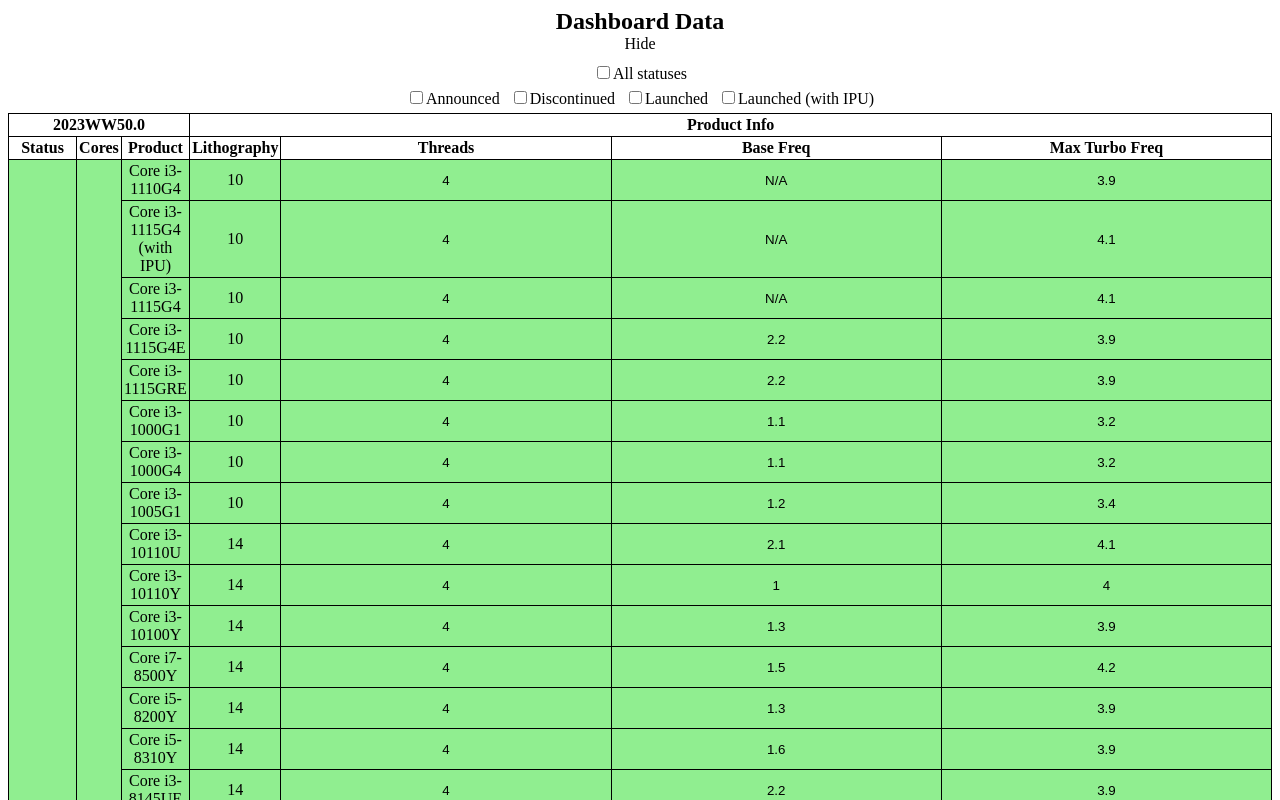
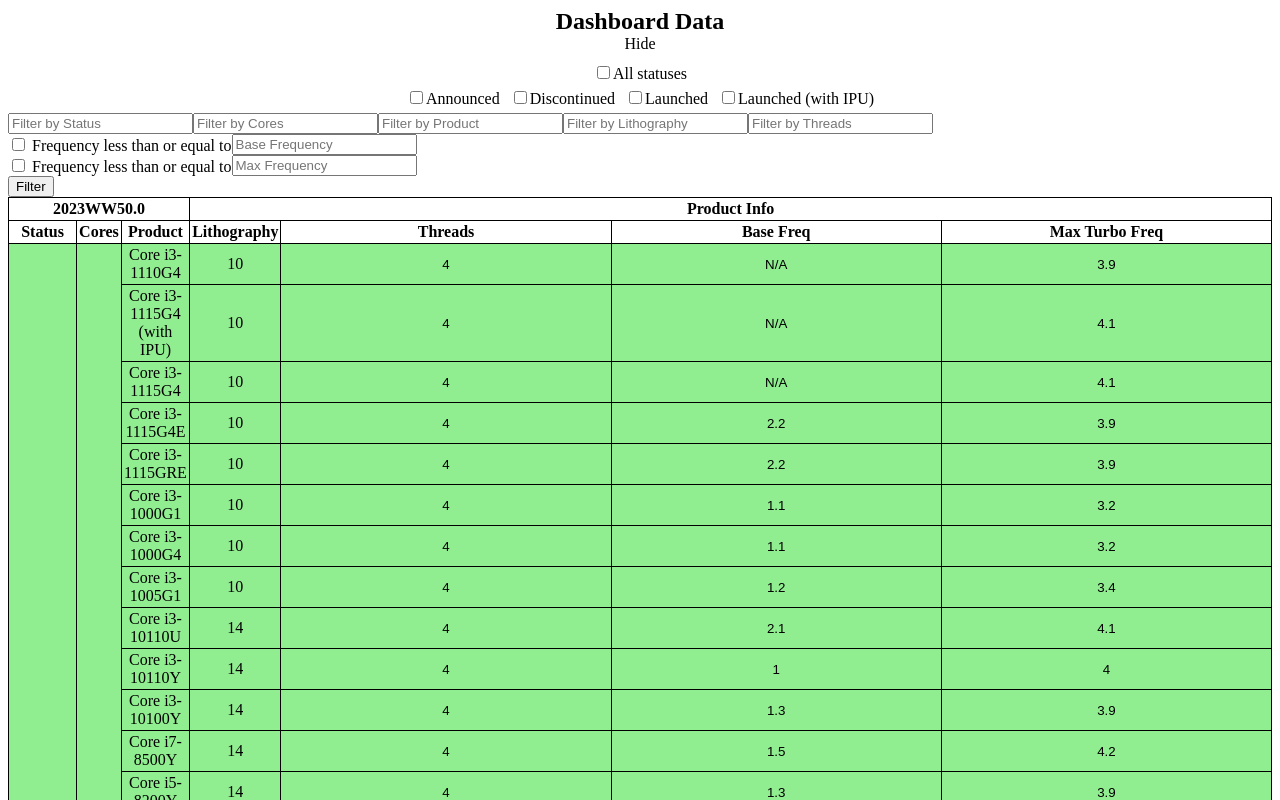
Before and after one commit to isaacsun0813/dashboard-sla-isaac-sun, a Vue app: page / in a window 1280 px wide. Shown: the top 800 px of the page. Built offline with nearby package versions, Linux system fonts and the light colour scheme.

Commit message:
Finished filtering code
TODO:
1. Make sure the UI a bit more aesthetically pleasing

2. Fix a minor bug with the less than filtering

```diff
--- a/src/components/PaginationControls.vue
+++ b/src/components/PaginationControls.vue
@@ -19,22 +19,15 @@
       type: Number,
       required: true
     },
-    productDataBystatus: { // New prop to receive the structured data for pagination
-      type: Object,
-      required: true
-    },
-    numberOfPages: { // Number of items per page
-      type: Number,
-      required: true
-    }
   },
   setup(props, { emit }) {
     // Convert props to refs
-    const { pageNumber, totalPages,productDataBystatus,numberOfPages} = toRefs(props);
+    const { pageNumber, totalPages} = toRefs(props);
 
     // Methods
     const nextPage = () => {
         console.log("CALLEd")
+
       if (pageNumber.value < totalPages.value - 1) {
         emit('change-page', pageNumber.value + 1);
       }
@@ -46,27 +39,15 @@
       }
     };
 
-    const calculateTotalPages = computed(() =>{
-        let total = 0;
-        for (const status in productDataBystatus.value.data){
-          for (const val in productDataBystatus.value.data[status]){
-            total += productDataBystatus.value.data[status][val].length;
-          }
-        }
-
-        return Math.ceil(total/numberOfPages.value);
-      });
     const displayPageNumber = computed(() => {
-        if (calculateTotalPages.value == 0){
+        if (totalPages == 0){
           return 0 ;
         }
         return pageNumber.value+1;
       });
     return {
       pageNumber,
-      totalPages,
       displayPageNumber,
-      calculateTotalPages,
       nextPage,
       previousPage
     };
--- /dev/null
+++ b/src/components/SearchBar.vue
@@ -0,0 +1,67 @@
+<template>
+    <div class="search-bar">
+      <input v-model="filters.status" placeholder="Filter by Status" />
+      <input v-model.number="filters.cores" placeholder="Filter by Cores" type="number" />
+      <input v-model="filters.product" placeholder="Filter by Product" />
+      <input v-model="filters.lithography" placeholder="Filter by Lithography" />
+      <input v-model.number="filters.threads" placeholder="Filter by Threads" type="number" />
+      <div class="base-frequency">
+        <label>
+          <input type="checkbox" v-model="filters.freqCheckbox" />
+          Frequency less than or equal to
+        </label>
+        <input v-model.number="filters.baseFreq" placeholder="Base Frequency" type="number" />
+      </div>
+      <div class="frequency-filter">
+        <label>
+          <input type="checkbox" v-model="filters.freqCheckbox" />
+          Frequency less than or equal to
+        </label>
+        <input v-model.number="filters.maxFreq" placeholder="Max Frequency" type="number" />
+      </div>
+      <button @click="applyFilters">Filter</button>
+    </div>
+  </template>
+
+  <script>
+  import { ref } from 'vue';
+
+  export default {
+    name: 'SearchBar',
+    setup(_, { emit }) {
+      const filters = ref({
+        status: '',
+        cores: null,
+        product: '',
+        lithography: '',
+        threads: null,
+        baseFreq: null,
+        maxFreq: null,
+        freqCheckbox: false
+      });
+
+      const applyFilters = () => {
+        console.log("applied")
+        emit('apply-filters', filters.value);
+      };
+
+      return {
+        filters,
+        applyFilters
+      };
+    }
+  };
+  </script>
+
+  <style scoped>
+  .search-bar {
+  }
+  .frequency-filter {
+    display: flex;
+    align-items: center;
+  }
+  .base-frequency {
+    display: flex;
+    align-items: center;
+  }
+  </style>
--- a/src/components/table.vue
+++ b/src/components/table.vue
@@ -1,8 +1,9 @@
 <template>
   <div>
     <tableCheckBox :statuses="productDataBystatus.status" :hidestatus="hidestatus" @toggleStatus="onToggleStatus" @hideShowAll="onHideShowAll"/>    <!-- Main Table Design -->
-    <MainTable :wwData="wwData" :displayData="displayData" />
-    <PaginationControls :pageNumber="pageNumber" :totalPages="calculateTotalPages" :productDataBystatus="productDataBystatus" :numberOfPages="numberOfPages" @change-page="setPage"/>
+    <SearchBar @apply-filters="applyFilters"/>
+    <MainTable :wwData="wwData" :displayData="filteredDisplayData || displayData" />
+    <PaginationControls :pageNumber="pageNumber" :totalPages="totalPages" @change-page="setPage"/>
     </div>
 </template>
 <script>
@@ -11,12 +12,13 @@
 import PaginationControls from './PaginationControls.vue';
 import {reactive, computed, onMounted,toRefs} from 'vue';
 import data from "../assets/data.json";
-
+import SearchBar from './SearchBar.vue';
 export default{
   components: {
     tableCheckBox,
     MainTable,
     PaginationControls,
+    SearchBar,
   },
   setup(){
       //All const variables
@@ -27,7 +29,9 @@
           hidden: false,
           UIData: data,
           pageNumber: 0,
+          totalPages: 0,
           numberOfPages: 100,
+          filteredDisplayData: null,
       });
       const wwData = computed(() => `${state.wwInfo.year}WW${state.wwInfo.workweek}.${state.wwInfo.numofday}`);
       const productDataBystatus = computed(() => {
@@ -36,7 +40,7 @@
           console.log('hidestatus in computed property:', state.hidestatus);
           let tmp = {};
           let statusSet = new Set();
-
+          console.log("UI DATA", state.UIData)
           state.UIData.forEach((element) => {
               let status = element.Status;
               let cores = element.Cores;
@@ -60,6 +64,15 @@
               status: Array.from(statusSet),
               data: tmp,
           };
+      });
+      const calculateTotalPages = computed(() =>{
+        let total = 0;
+        for (const status in productDataBystatus.value.data){
+          for (const val in productDataBystatus.value.data[status]){
+            total += productDataBystatus.value.data[status][val].length;
+          }
+        }
+        return Math.ceil(total/state.numberOfPages);
       });
       const displayData = computed(() => {
       // Flatten the data
@@ -87,8 +100,10 @@
           }
           templateData[item.status][item.core].push(item);
         }
+        state.totalPages = calculateTotalPages.value;
         return templateData;
       });
+
       const onToggleStatus = (status) => {
         const index = state.hidestatus.indexOf(status);
         if (index > -1) {
@@ -109,9 +124,48 @@
         }
       };
       //All Functions
+      function processDisplayData(data) {
+        const transformedData = {};
+        let total = 0;
+        for (const item of data) {
+          const status = item.Status;
+          const cores = item.Cores.toString(); // Make sure cores is a string if it's being used as a key
+          if (!transformedData[status]) {
+            transformedData[status] = {};
+          }
+          if (!transformedData[status][cores]) {
+            transformedData[status][cores] = [];
+          }
+          transformedData[status][cores].push(item);
+          total++;
+        }
+        state.totalPages = 1;
+        return transformedData;
+      }
+
+      function applyFilters(filters) {
+        console.log('Filters received in parent:', filters); // This should log the filters object
+        state.pageNumber = 0;
+        // Perform filtering but if it is not included we assume true
+        const filteredData = state.UIData.filter(item => {
+          const statusMatch = !filters.status || item.Status === filters.status;
+          const coresMatch = filters.cores === null || item.Cores === filters.cores;
+          const productMatch = !filters.product || item.Product.toLowerCase().includes(filters.product.toLowerCase());
+          const lithographyMatch = !filters.lithography || parseInt(item.Lithography) === parseInt(filters.lithography);
+          const threadsMatch = filters.threads === null || item.Threads === filters.threads;
+          const baseFreqMatch = filters.baseFreq === null || parseFloat(item.BaseFreq) === filters.baseFreq;
+          let maxFreqMatch = true;
+          if (filters.freqCheckbox && filters.maxFreq !== null) {
+            maxFreqMatch = parseFloat(item.MaxFreq) <= filters.maxFreq;
+          } else if (filters.maxFreq !== null) {
+            maxFreqMatch = parseFloat(item.MaxFreq) === filters.maxFreq;
+        }
+      return statusMatch && coresMatch && productMatch && lithographyMatch & threadsMatch && baseFreqMatch && maxFreqMatch;
+      });
+      state.filteredDisplayData = processDisplayData(filteredData);
+    }
 
       function setPage(page){
-        //We will need to do error handling here
         state.pageNumber = page;
       }
       function getWWFromDate(date = null){
@@ -138,6 +192,9 @@
           // Methods
           getWWFromDate,
           displayData,
+          applyFilters,
+          processDisplayData,
+          calculateTotalPages,
           setPage,
           onToggleStatus,
           onHideShowAll,
```
